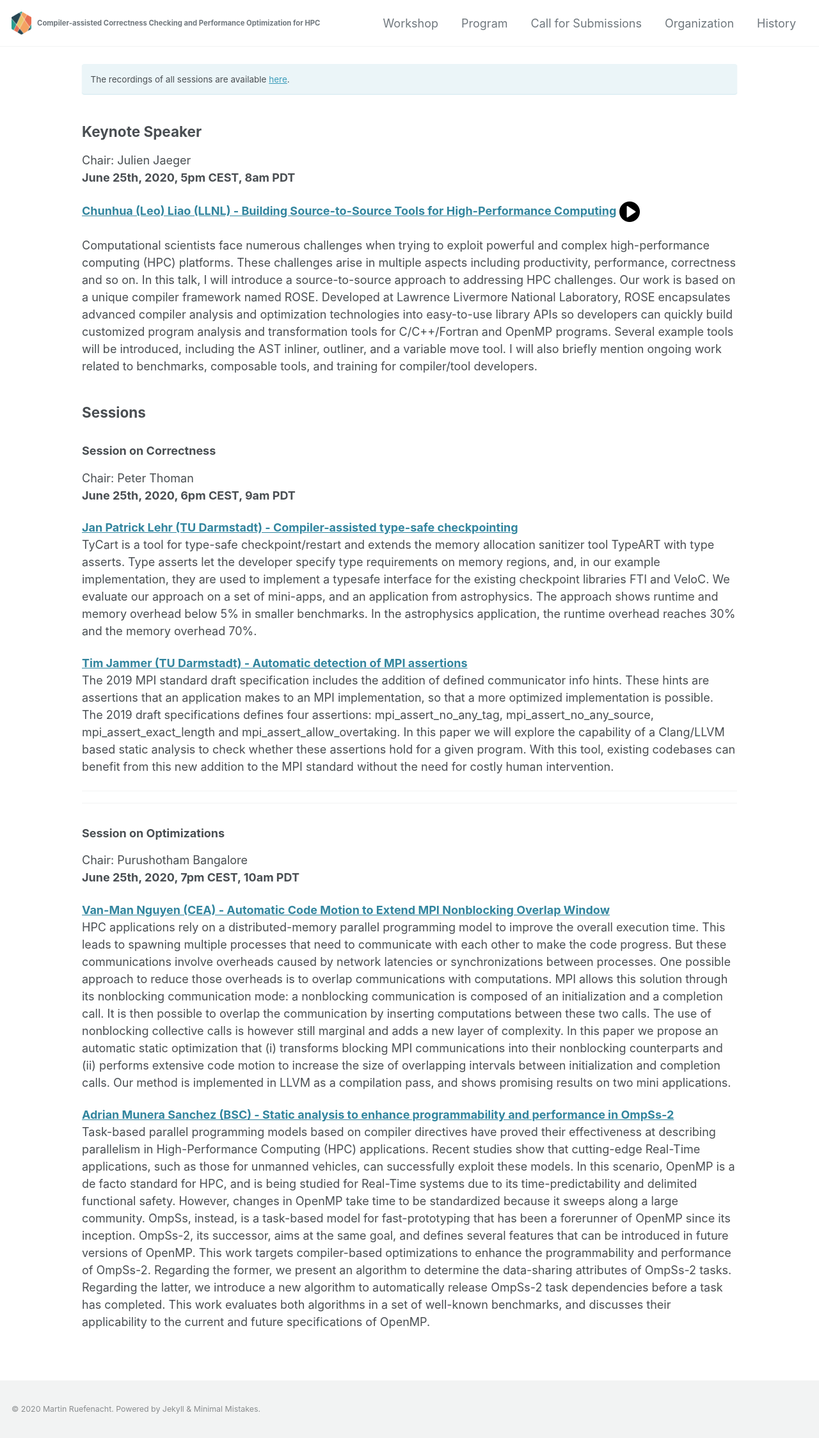
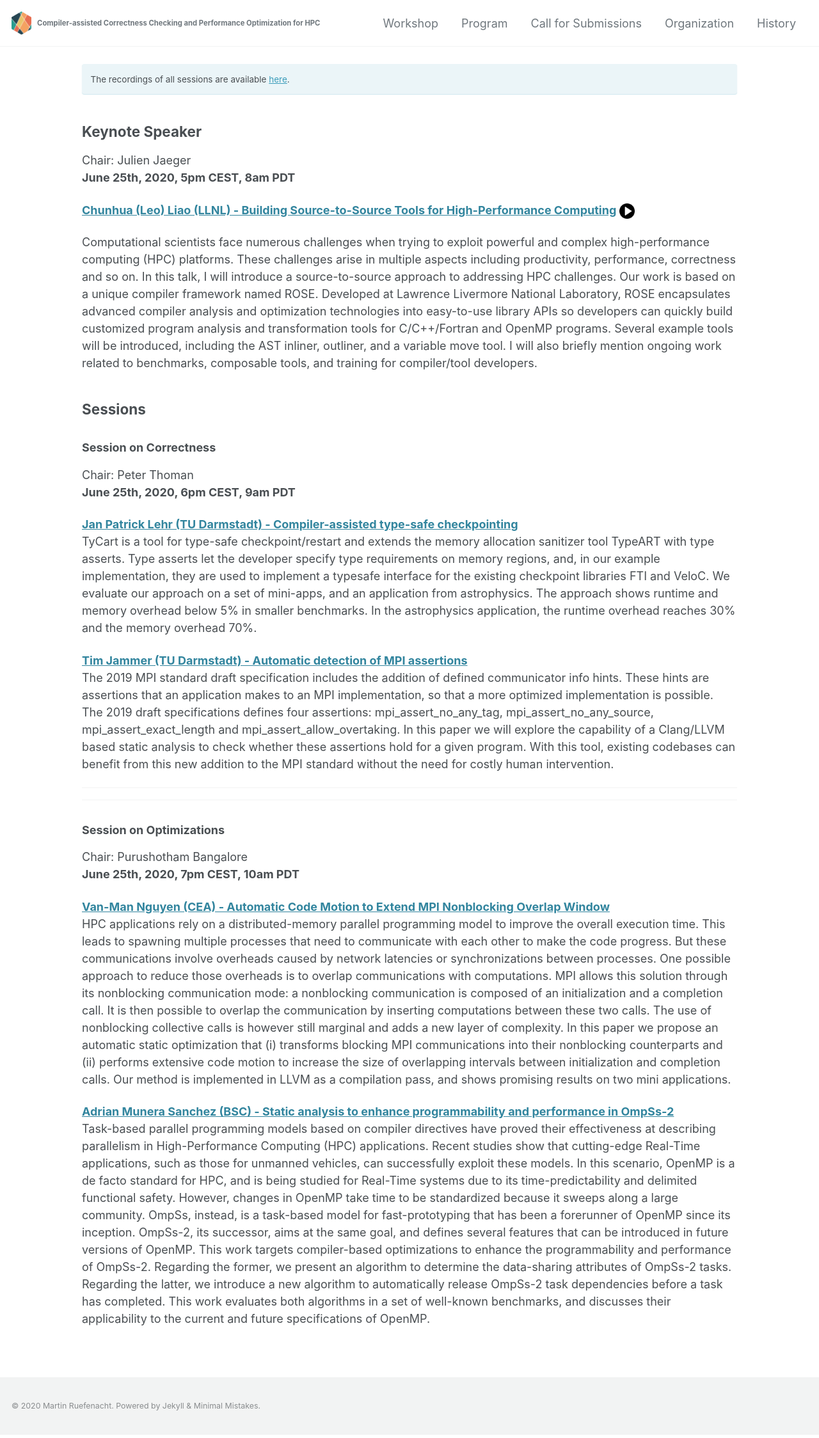
Before and after one commit to c3po-workshop/c3po-workshop.github.io, a Jekyll site: the page built from _pages/2020/program.md, in a window 1280 px wide. Shown: the whole page at 64% size. Built offline with Jekyll 4.4.1, drawn with Linux system fonts in a browser that asks for light colours; cached includes are drawn as plain includes; nearby versions of some CDN libraries.

Commit message:
Attempting video link with icon

```diff
--- a/_pages/2020/program.md
+++ b/_pages/2020/program.md
@@ -13,7 +13,7 @@
 **June 25th, 2020, 5pm CEST, 8am PDT**
 
 [**Chunhua (Leo) Liao (LLNL) - Building Source-to-Source Tools for High-Performance Computing**](/presentations/2020/building_source-to-source_tools_for_hpc.pdf)
-<a href="https://youtu.be/IZp_4enKg7U" target="_blank"><img src="/assets/video.jpg" alt="recording" width="32" height="32" border="0" /></a>
+<a href="https://youtu.be/IZp_4enKg7U" target="_blank"><img src="/assets/video.jpg" alt="recording" width="24" height="24" border="0" /></a>
 
 Computational scientists face numerous challenges when trying to exploit powerful and complex high-performance computing (HPC) platforms. These challenges arise in multiple aspects including productivity, performance, correctness and so on. In this talk, I will introduce a source-to-source approach to addressing HPC challenges. Our work is based on a unique compiler framework named ROSE. Developed at Lawrence Livermore National Laboratory, ROSE encapsulates advanced compiler analysis and optimization technologies into easy-to-use library APIs so developers can quickly build customized program analysis and transformation tools for C/C++/Fortran and OpenMP programs. Several example tools will be introduced, including the AST inliner, outliner, and a variable move tool. I will also briefly mention ongoing work related to benchmarks, composable tools, and training for compiler/tool developers.
 
```
